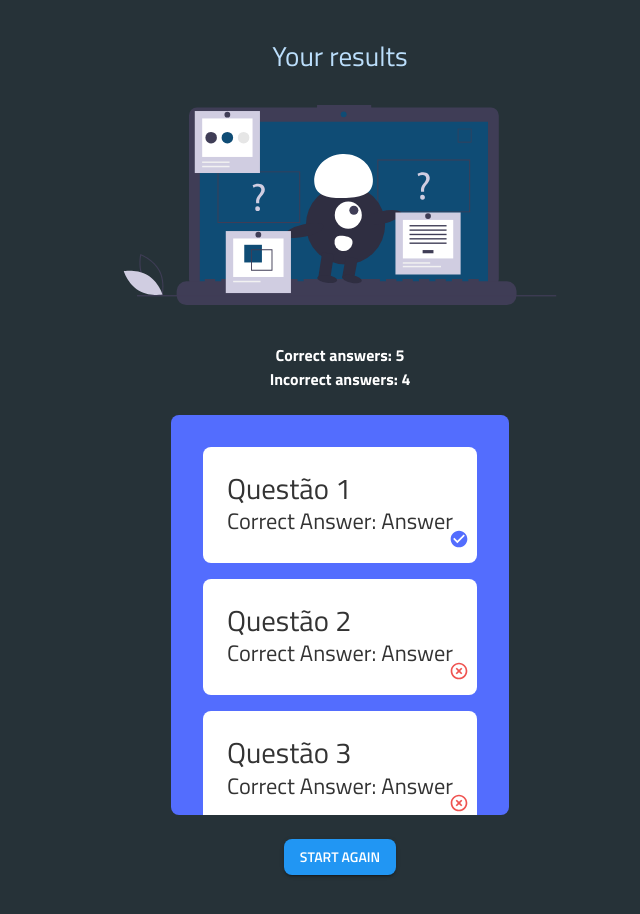
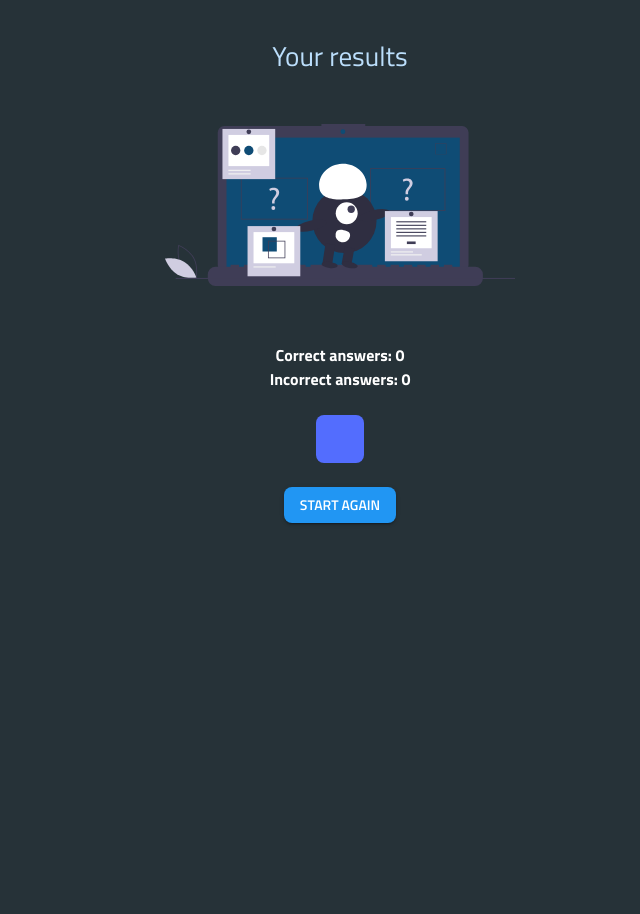
Before and after one commit to Henrique018/WAQuiz, a React (Create React App) app: page /result in a window 1280 px wide. Shown: the whole page, without its empty margins (300-940 px from the left). After the commit the page ends 800 px from the top, so only its background shows below. Built offline with nearby package versions, Linux system fonts and the light colour scheme.

Commit message:
add questions review logic and improve result page

```diff
--- a/src/components/Main/index.tsx
+++ b/src/components/Main/index.tsx
@@ -14,20 +14,24 @@ import mapToQuestions, {
 } from 'utils/mapToQuestions';
 
 const Main = () => {
+  const [iterator, setIterator] = useState(0);
+  const [isLoading, setIsLoading] = useState(true);
+  const [questions, setQuestions] = useState<QuestionsAndAnswers[] | []>([]);
+
   const history = useHistory();
-  const { numberOfQuestions, resetInfo } = useQuiz();
+  const { numberOfQuestions, addQuestionToReview, resetInfo, checkAnswers } =
+    useQuiz();
+
   const formik = useFormik({
     initialValues: {
       alternative: ''
     },
     onSubmit: ({ alternative }) => {
-      console.log(alternative);
+      console.log({
+        alternative
+      });
     }
   });
-
-  const [isLoading, setIsLoading] = useState(true);
-  const [questions, setQuestions] = useState<QuestionsAndAnswers[] | []>([]);
-  const [iterator, setIterator] = useState(0);
 
   useEffect(() => {
     async function getData() {
@@ -41,7 +45,6 @@ const Main = () => {
           }
         );
         const data = await response.data;
-
         setQuestions(mapToQuestions(data));
         setIsLoading(false);
       } catch (error) {
@@ -57,6 +60,16 @@ const Main = () => {
   };
 
   const handleNext = () => {
+    checkAnswers(formik.values.alternative, questions[iterator].correct_answer);
+
+    addQuestionToReview({
+      question: questions[iterator].question,
+      correctAnswer: questions[iterator].correct_answer,
+      userAnswer: formik.values.alternative,
+      isCorrect:
+        formik.values.alternative === questions[iterator].correct_answer
+    });
+
     const nextNumber = iterator + 1;
     if (nextNumber === numberOfQuestions) {
       history.push('/result');
@@ -107,7 +120,6 @@ const Main = () => {
               </Button>
 
               <Button
-                type="submit"
                 variant="contained"
                 color="secondary"
                 size="large"
--- a/src/components/Result/index.tsx
+++ b/src/components/Result/index.tsx
@@ -1,12 +1,22 @@
+import { useHistory } from 'react-router-dom';
 import { Typography, Button } from '@material-ui/core';
 import { CheckCircle, HighlightOff } from '@mui/icons-material';
 
-import { CustomStack } from 'components/CustomStack/styles';
+import { useQuiz } from 'hooks/use-Quiz';
+import CustomStack from 'components/CustomStack';
 import ResultIllustration from 'components/ResultIllustration';
 
 import * as S from './styles';
 
 const Result = () => {
+  const history = useHistory();
+  const { correctAnswers, wrongAnswers, resetInfo, questionsReview } =
+    useQuiz();
+
+  const handleStartAgain = () => {
+    resetInfo();
+    history.push('/');
+  };
   return (
     <CustomStack>
       <Typography variant="h2" color="text.secondary" fontSize="1.7rem">
@@ -23,7 +33,7 @@ const Result = () => {
         fontSize="1rem"
         fontWeight="bold"
       >
-        Correct answers: 5
+        Correct answers: {correctAnswers}
       </Typography>
       <Typography
         variant="body1"
@@ -31,48 +41,41 @@ const Result = () => {
         fontSize="1rem"
         fontWeight="bold"
       >
-        Incorrect answers: 4
+        Incorrect answers: {wrongAnswers}
       </Typography>
 
       <S.QuestionsWrapper>
-        <S.Question>
-          <Typography variant="h2" fontSize="1.8em">
-            Questão 1
-          </Typography>
-          <S.IconWrapper>
-            <CheckCircle fontSize="small" color="secondary" />
-          </S.IconWrapper>
-          <Typography variant="body1" fontSize="1.4em">
-            Correct Answer: Answer
-          </Typography>
-        </S.Question>
+        {questionsReview.map((q, index) => (
+          <S.Question key={index}>
+            <Typography
+              variant="h2"
+              fontSize="1.3em"
+              fontWeight="bold"
+              dangerouslySetInnerHTML={{ __html: q.question }}
+            />
 
-        <S.Question>
-          <Typography variant="h2" fontSize="1.8em">
-            Questão 2
-          </Typography>
-          <S.IconWrapper>
-            <HighlightOff fontSize="small" color="error" />
-          </S.IconWrapper>
-          <Typography variant="body1" fontSize="1.4em">
-            Correct Answer: Answer
-          </Typography>
-        </S.Question>
-
-        <S.Question>
-          <Typography variant="h2" fontSize="1.8em">
-            Questão 3
-          </Typography>
-          <S.IconWrapper>
-            <HighlightOff fontSize="small" color="error" />
-          </S.IconWrapper>
-          <Typography variant="body1" fontSize="1.4em">
-            Correct Answer: Answer
-          </Typography>
-        </S.Question>
+            <S.IconWrapper>
+              {q.isCorrect ? (
+                <CheckCircle fontSize="small" color="secondary" />
+              ) : (
+                <HighlightOff fontSize="small" color="error" />
+              )}
+            </S.IconWrapper>
+            <Typography variant="body1" fontSize="1em">
+              Correct Answer: {q.correctAnswer}
+            </Typography>
+            <Typography variant="body1" fontSize="1em">
+              Your answer: {q.userAnswer}
+            </Typography>
+          </S.Question>
+        ))}
       </S.QuestionsWrapper>
 
-      <Button variant="contained" color="primary">
+      <Button
+        variant="contained"
+        color="primary"
+        onClick={() => handleStartAgain()}
+      >
         Start again
       </Button>
     </CustomStack>
--- a/src/components/Result/styles.tsx
+++ b/src/components/Result/styles.tsx
@@ -10,7 +10,7 @@ export const IllustrationWrapper = styled(Box)`
     ${useMediaQuery(theme.breakpoints.up('md')) &&
     css`
       svg {
-        width: 450px;
+        width: 350px;
         height: 200px;
       }
     `};
@@ -23,8 +23,8 @@ export const QuestionsWrapper = styled(Stack)`
     padding: ${theme.spacing(3)};
     border-radius: ${theme.shape.borderRadius};
     margin: ${theme.spacing(3)};
-    max-height: 400px;
-    overflow-y: scroll;
+    max-height: 500px;
+    overflow-y: auto;
   `};
 `;
 
--- a/src/hooks/use-Quiz/index.tsx
+++ b/src/hooks/use-Quiz/index.tsx
@@ -4,6 +4,7 @@ type questionReview = {
   question: string;
   correctAnswer: string;
   userAnswer: string;
+  isCorrect: boolean;
 };
 
 type quizContextType = {
@@ -14,6 +15,7 @@ type quizContextType = {
   addNumberOfQuestions: (number: number) => void;
   checkAnswers: (userAnswer: string, correct: string) => void;
   resetInfo: () => void;
+  addQuestionToReview: (question: questionReview) => void;
 };
 
 const quizContextDefaultValues = {
@@ -23,7 +25,8 @@ const quizContextDefaultValues = {
   questionsReview: [],
   addNumberOfQuestions: () => undefined,
   checkAnswers: () => undefined,
-  resetInfo: () => undefined
+  resetInfo: () => undefined,
+  addQuestionToReview: () => undefined
 };
 
 const QuizContext = createContext<quizContextType>(quizContextDefaultValues);
@@ -37,7 +40,14 @@ export const QuizProvider = ({ children }: QuizProviderProps) => {
     correctAnswers: 0,
     wrongAnswers: 0
   });
-  const [questionsReview, setQuestionsReview] = useState([]);
+
+  const [questionsReview, setQuestionsReview] = useState<questionReview[] | []>(
+    []
+  );
+
+  const addQuestionToReview = (question: questionReview) => {
+    setQuestionsReview((prev) => [...prev, question]);
+  };
 
   const checkAnswers = (userAnswer: string, correct: string) => {
     if (userAnswer === correct) {
@@ -70,6 +80,7 @@ export const QuizProvider = ({ children }: QuizProviderProps) => {
         correctAnswers: answers.correctAnswers,
         wrongAnswers: answers.wrongAnswers,
         questionsReview,
+        addQuestionToReview,
         checkAnswers,
         addNumberOfQuestions,
         resetInfo
```
